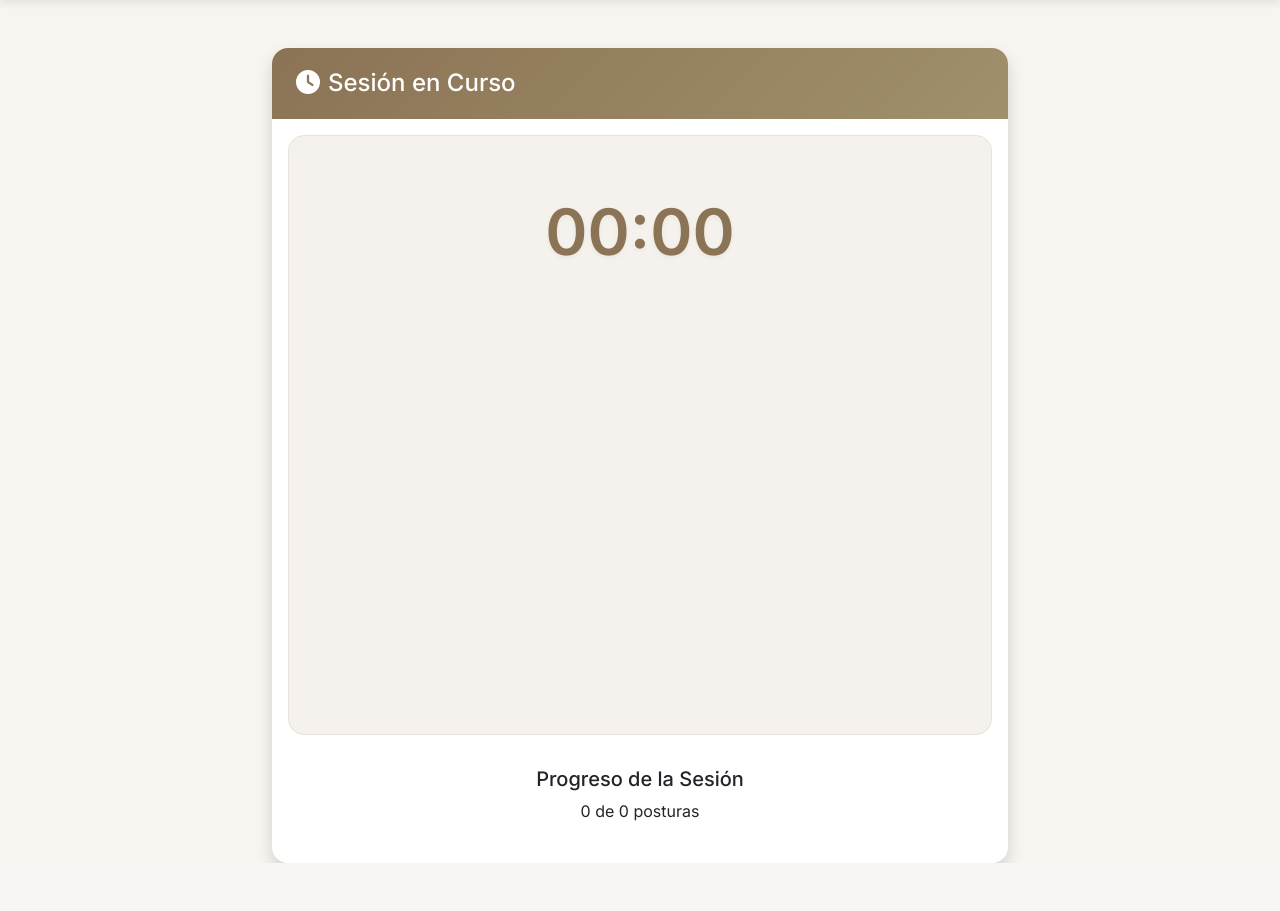
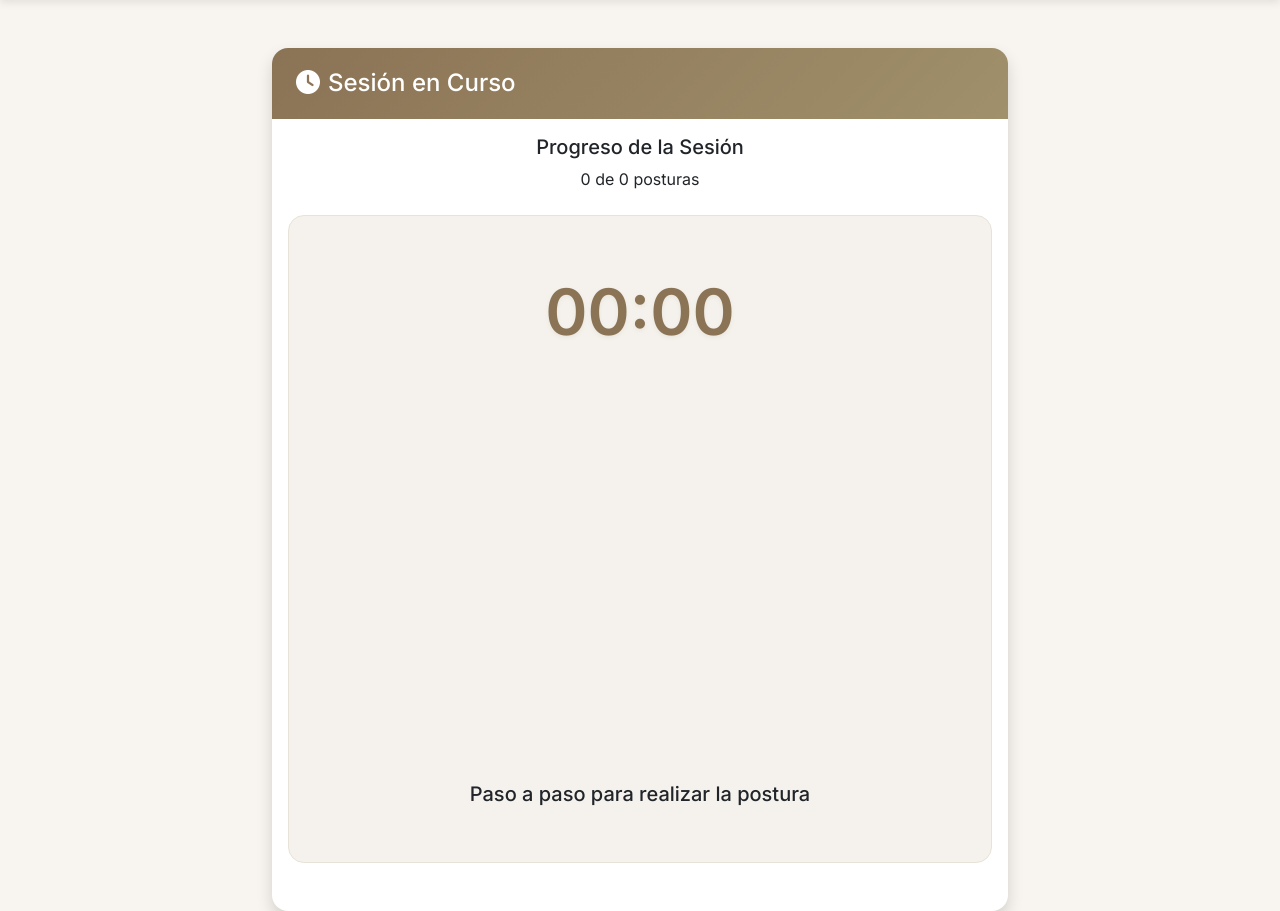
Before and after one commit to juansuarezb/TheraPose_v2.0, a FastAPI app: template proyecto/templates/sesion_en_curso.html in a window 1280 px wide. Shown: the part 57-968 px from the top of the page. Before the commit the page ends 920 px from the top, so only its background shows below. Run offline with FastAPI, Linux system fonts and the light colour scheme; the template is opened without the code that fills it: most values are stand-ins (such as "Sample title", 1, 10 or a date in 2020).

Commit message:
inclusion de pasos en sesion

```diff
--- a/proyecto/templates/sesion_en_curso.html
+++ b/proyecto/templates/sesion_en_curso.html
@@ -207,6 +207,11 @@
                         <h4 class="mb-0"><i class="fas fa-clock me-2"></i>Sesión en Curso</h4>
                     </div>
                     <div class="card-body">
+                        <div class="text-center mb-4">
+                            <h5>Progreso de la Sesión</h5>
+                            <p><span id="posturaActual">0</span> de <span id="posturasTotal">0</span> posturas</p>
+                        </div>
+
                         <div class="postura-actual">
                             <h3 id="nombrePostura"></h3>
                             <p class="text-muted" id="nombreSans"></p>
@@ -217,15 +222,36 @@
                             <div class="video-container mb-4" id="videoContainer">
                                 <div class="ratio ratio-16x9">
                                     <iframe id="youtubeVideo" src="" frameborder="0"
-                                        allow="accelerometer; autoplay; clipboard-write; encrypted-media; gyroscope; picture-in-picture"
-                                        allowfullscreen></iframe>
+                                            allow="accelerometer; autoplay; clipboard-write; encrypted-media; gyroscope; picture-in-picture"
+                                            allowfullscreen></iframe>
                                 </div>
                             </div>
-                        </div>
+                            <!-- -->
+<!--                            <div class="mb-4">-->
+<!--                                <h5>Beneficios</h5>-->
+<!--                                <ul id="beneficiosPostura"></ul>-->
+<!--                            </div>-->
 
-                        <div class="text-center mb-4">
-                            <h5>Progreso de la Sesión</h5>
-                            <p><span id="posturaActual">0</span> de <span id="posturasTotal">0</span> posturas</p>
+                            <div class="mb-4">
+                                <h5>Paso a paso para realizar la postura</h5>
+                                <ol id="pasosPostura">
+                                </ol>
+                            </div>
+
+<!--                            <div class="mb-4">-->
+<!--                                <h5>Contraindicaciones</h5>-->
+<!--                                <p id="contraindicacionesPostura"></p>-->
+<!--                            </div>-->
+
+<!--                            <div class="mb-4 text-center">-->
+<!--                                <img id="imagenPostura" src="" alt="Imagen de la postura" class="img-fluid rounded shadow">-->
+<!--                            </div>-->
+
+<!--                            <div class="mb-4">-->
+<!--                                <h5>Variaciones</h5>-->
+<!--                                <ul id="variacionesPostura">-->
+<!--                                </ul>-->
+<!--                            </div>-->
                         </div>
 
                         <form id="finalizarForm" method="POST" action="/patient/finalizar-sesion/{{ id_serie }}"
@@ -273,6 +299,27 @@
     </div>
 
     <script>
+        const detallesPosturas = {
+            "Cat Pose": {
+                pasos: [
+                    "Colócate en cuatro patas con las muñecas debajo de los hombros y las rodillas debajo de las caderas.",
+                    "Inhala mientras arqueas la espalda bajando el abdomen hacia el suelo y levantando la cabeza y el coxis.",
+                    "Exhala mientras redondeas la columna hacia arriba y metes la barbilla hacia el pecho."
+                ],
+                beneficios: [
+                    "Mejora la flexibilidad de la columna.",
+                    "Alivia el estrés.",
+                    "Estimula los órganos abdominales."
+                ],
+                contraindicaciones: "Evita si tienes lesiones en muñecas o cuello sin supervisión médica.",
+                imagen: "Cat_Pose.jpg",
+                variaciones: [
+                    "Haz el movimiento más lento y sostenido para una versión restaurativa.",
+                    "Agrega movimientos circulares con la cadera para mayor movilidad."
+                ]
+            }
+        };
+
         const videosPosturas = {
             "Cat Pose": "https://www.youtube.com/embed/-LApKrv3T0E?autoplay=1&mute=1",
             "Cobra Pose": "https://www.youtube.com/embed/9WVwe4gJlQc?autoplay=1&mute=1",
@@ -322,6 +369,7 @@
 
                 // Cargar video
                 const videoUrl = videosPosturas[postura[1]];
+                const detalles = detallesPosturas[postura[1]] || {};
                 const videoContainer = document.getElementById('videoContainer');
                 const iframe = document.getElementById('youtubeVideo');
 
@@ -338,6 +386,38 @@
                 tiempoRestante = Math.round(postura[4] * 60);
                 actualizarTimer();
                 timer = setInterval(actualizarTimer, 1000);
+
+                // // Imagen
+                // document.getElementById('imagenPostura').src = detalles.imagen ? `/static/images/${detalles.imagen}` : "";
+
+                // Pasos
+                const pasosList = document.getElementById('pasosPostura');
+                pasosList.innerHTML = "";
+                (detalles.pasos || []).forEach(p => {
+                    const li = document.createElement('li');
+                    li.textContent = p;
+                    pasosList.appendChild(li);
+                });
+
+                // // Beneficios
+                // const beneficiosList = document.getElementById('beneficiosPostura');
+                // beneficiosList.innerHTML = "";
+                // (detalles.beneficios || []).forEach(b => {
+                //     const li = document.createElement('li');
+                //     li.textContent = b;
+                //     beneficiosList.appendChild(li);
+                // });
+                // // Contraindicaciones
+                // document.getElementById('contraindicacionesPostura').textContent = detalles.contraindicaciones || "";
+                //
+                // // Variaciones
+                // const variacionesList = document.getElementById('variacionesPostura');
+                // variacionesList.innerHTML = "";
+                // (detalles.variaciones || []).forEach(v => {
+                //     const li = document.createElement('li');
+                //     li.textContent = v;
+                //     variacionesList.appendChild(li);
+                // });
             }
 
             function actualizarTimer() {
```
